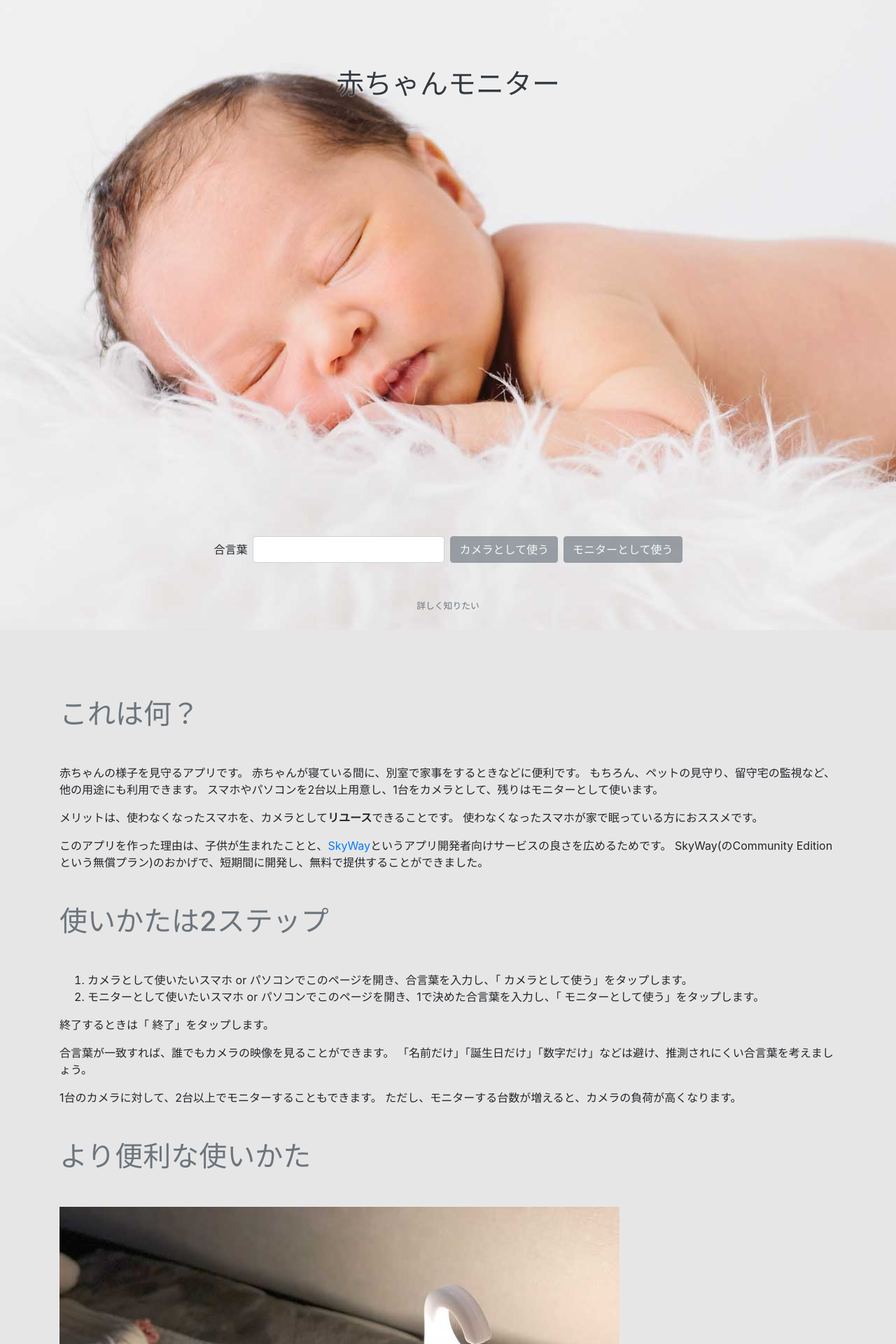
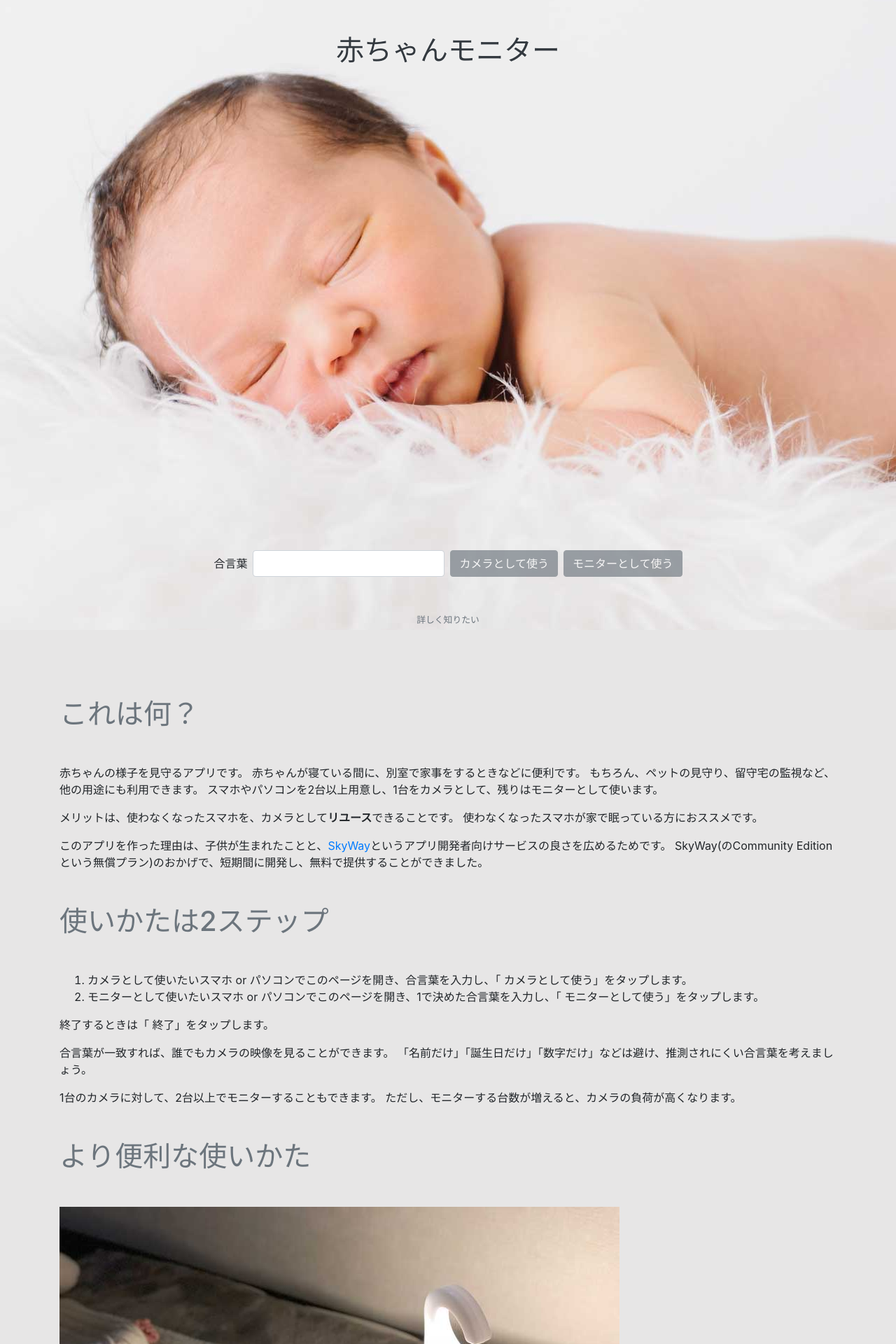
Before and after one commit to rotsuya/skyway-baby-monitor, a Jekyll site: the page built from index.md, in a window 1280 px wide. Shown: the top 1920 px of the page at 70% size. Built offline with Jekyll 4.4.1, drawn with Linux system fonts in a browser that asks for light colours; some web fonts are replaced; our own code applies the rules of GitHub Pages for plain Markdown files.

Commit message:
Improve layouts for smallest screen (iPhone SE)

```diff
--- a/_layouts/index.html
+++ b/_layouts/index.html
@@ -10,7 +10,7 @@
     <link rel="stylesheet" href="https://cdnjs.cloudflare.com/ajax/libs/open-iconic/1.1.1/font/css/open-iconic-bootstrap.min.css" integrity="sha256-BJ/G+e+y7bQdrYkS2RBTyNfBHpA9IuGaPmf9htub5MQ=" crossorigin="anonymous" />
 </head>
 <body>
-<div class="first-view pt-5">
+<div class="first-view">
     <div class="container">
         <h1 class="h2 text-center mt-5 text-dark d-sm-none">赤ちゃんモニター</h1>
         <h1 class="text-center mt-5 text-dark d-none d-sm-block">赤ちゃんモニター</h1>
@@ -42,9 +42,9 @@
                 </button>
             </div>
         </div>
-        <p class="text-center text-muted my-4">
-            <span class="oi oi-chevron-bottom"></span><br>
-            <small>詳しく知りたい</small>
+        <p class="text-center text-muted mt-2 mb-1 mt-sm-3 mt-md-4">
+            <span class="oi oi-chevron-bottom"></span>
+            <small class="d-none d-sm-inline"><br>詳しく知りたい</small>
         </p>
     </div>
 </div>
```
